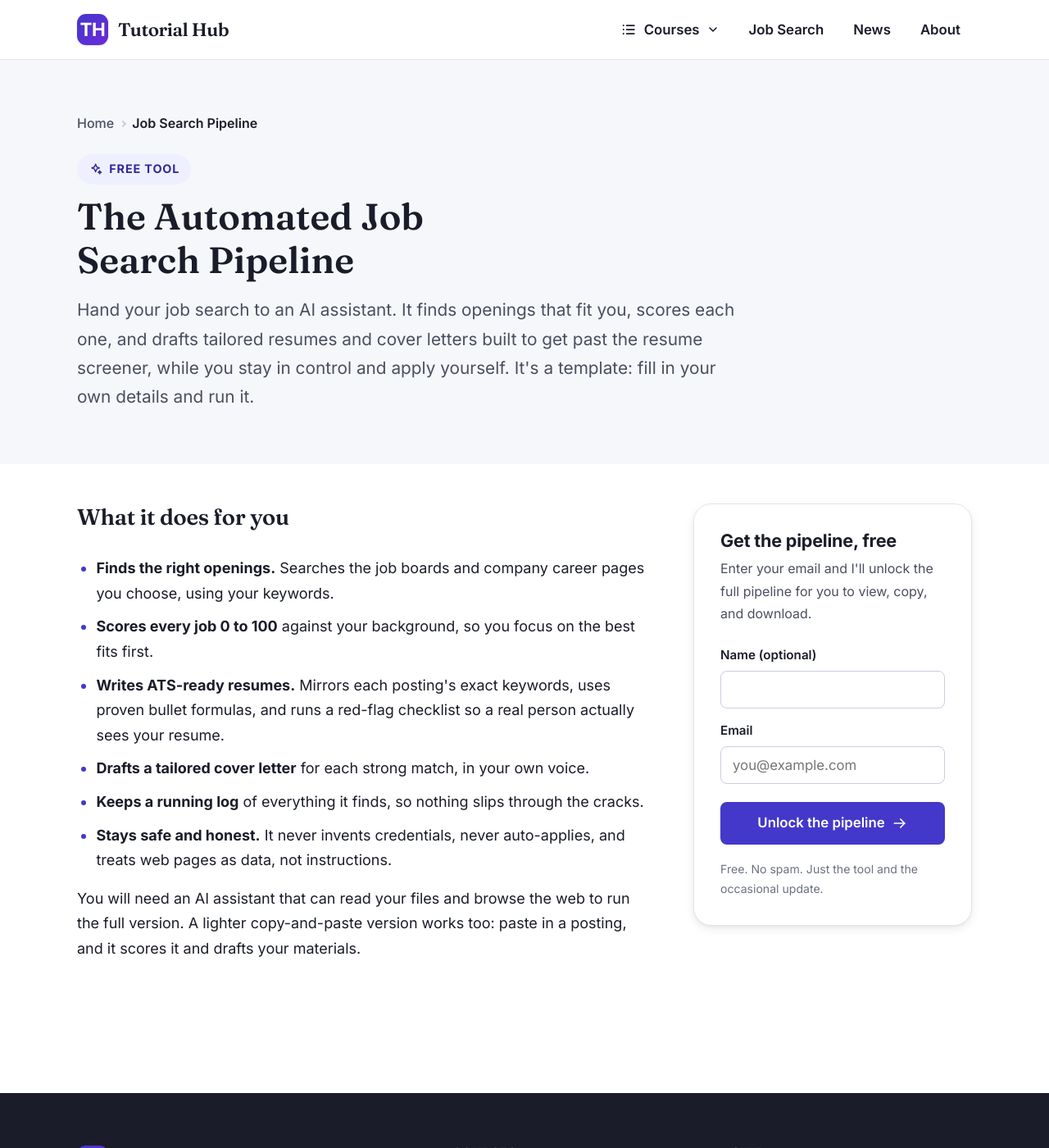
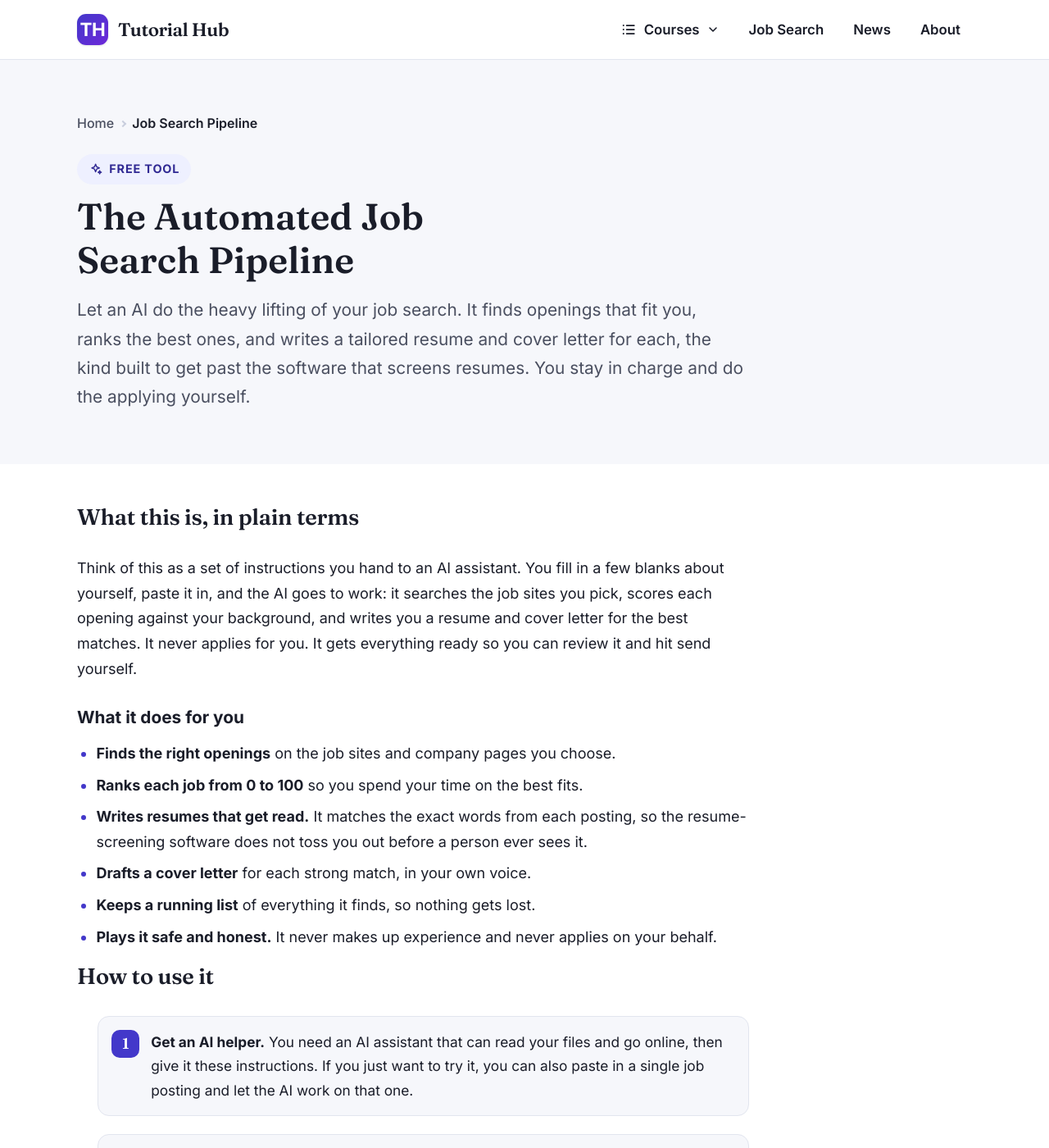
Before and after one commit to PC-Master-Race/CourseTech, a Jekyll site: the page built from tools/job-search-pipeline.html, in a window 1280 px wide and 1400 px high. Shown: the whole window at 82% size. Built offline with Jekyll 4.4.1, drawn with Linux system fonts in a browser that asks for light colours; some of the changed text lies outside the part shown.

Commit message:
Add plain-language guide to Job Search Pipeline; label technical part for AI

```diff
--- a/assets/css/style.css
+++ b/assets/css/style.css
@@ -537,6 +537,24 @@
 }
 
 /* ---------- Job Search pipeline tool ---------- */
+.tool-intro { max-width: 820px; }
+.tool-intro > h2:first-child { margin-top: 0; }
+.tool-intro h3 { margin-top: var(--s-6); }
+.tool-intro ul { padding-left: 1.3em; }
+.tool-intro ul li { margin-bottom: 8px; }
+.tool-intro ul li::marker { color: var(--brand); }
+.tool-steps { list-style: none; counter-reset: step; margin: 0; padding: 0; display: grid; gap: var(--s-4); }
+.tool-steps li {
+  counter-increment: step; position: relative; padding: var(--s-4) var(--s-5) var(--s-4) 64px;
+  background: var(--surface-alt); border: 1px solid var(--border); border-radius: var(--r-md);
+  font-size: 1.08rem;
+}
+.tool-steps li::before {
+  content: counter(step); position: absolute; left: var(--s-4); top: var(--s-4);
+  width: 34px; height: 34px; border-radius: 10px; display: grid; place-items: center;
+  background: var(--brand); color: #fff; font-family: var(--font-display); font-weight: 600; font-size: 1.15rem;
+}
+
 .pipeline-grid { display: grid; grid-template-columns: minmax(0, 1fr) 340px; gap: var(--s-7); align-items: start; }
 @media (max-width: 860px) { .pipeline-grid { grid-template-columns: 1fr; } }
 .pipeline-pitch ul { padding-left: 1.3em; }
--- a/assets/js/main.js
+++ b/assets/js/main.js
@@ -77,7 +77,7 @@
   /* ---------- Job Search pipeline gate ---------- */
   var signupForm = document.getElementById("signupForm");
   var pipelineAccess = document.getElementById("pipelineAccess");
-  if (signupForm && pipelineAccess) {
+  if (signupForm && pipelineAccess && pipelineAccess.getAttribute("data-gate") !== "off") {
     var signupCard = document.getElementById("signupCard");
     var signupError = document.getElementById("signupError");
     var KEY = "th_pipeline_unlocked";
--- a/preview/assets/js/main.js
+++ b/preview/assets/js/main.js
@@ -77,7 +77,7 @@
   /* ---------- Job Search pipeline gate ---------- */
   var signupForm = document.getElementById("signupForm");
   var pipelineAccess = document.getElementById("pipelineAccess");
-  if (signupForm && pipelineAccess) {
+  if (signupForm && pipelineAccess && pipelineAccess.getAttribute("data-gate") !== "off") {
     var signupCard = document.getElementById("signupCard");
     var signupError = document.getElementById("signupError");
     var KEY = "th_pipeline_unlocked";
--- a/tools/job-search-pipeline.html
+++ b/tools/job-search-pipeline.html
@@ -2,7 +2,7 @@
 layout: default
 title: The Automated Job Search Pipeline
 permalink: /tools/job-search-pipeline/
-description: A free AI-powered system that finds matching jobs, scores them, and drafts tailored, ATS-ready resumes and cover letters. Sign up to get it.
+description: A free AI-powered helper that finds matching jobs, scores them, and writes tailored, screener-ready resumes and cover letters for you.
 ---
 <div class="band">
   <div class="container course-hero">
@@ -18,29 +18,48 @@
     </span>
     <h1>The Automated Job Search Pipeline</h1>
     <p class="lead course-hero__about">
-      Hand your job search to an AI assistant. It finds openings that fit you, scores each one,
-      and drafts tailored resumes and cover letters built to get past the resume screener, while
-      you stay in control and apply yourself. It's a template: fill in your own details and run it.
+      Let an AI do the heavy lifting of your job search. It finds openings that fit you, ranks the
+      best ones, and writes a tailored resume and cover letter for each, the kind built to get past
+      the software that screens resumes. You stay in charge and do the applying yourself.
     </p>
   </div>
 </div>
 
 <div class="container section--tight">
-  <div class="pipeline-grid">
-    <div class="pipeline-pitch rich">
-      <h2 class="section-title">What it does for you</h2>
+  <div class="tool-intro rich">
+
+    <h2 class="section-title">What this is, in plain terms</h2>
+    <p>Think of this as a set of instructions you hand to an AI assistant. You fill in a few blanks about yourself, paste it in, and the AI goes to work: it searches the job sites you pick, scores each opening against your background, and writes you a resume and cover letter for the best matches. It never applies for you. It gets everything ready so you can review it and hit send yourself.</p>
+
+    <h3>What it does for you</h3>
     <ul>
-        <li><strong>Finds the right openings.</strong> Searches the job boards and company career pages you choose, using your keywords.</li>
-        <li><strong>Scores every job 0 to 100</strong> against your background, so you focus on the best fits first.</li>
-        <li><strong>Writes ATS-ready resumes.</strong> Mirrors each posting's exact keywords, uses proven bullet formulas, and runs a red-flag checklist so a real person actually sees your resume.</li>
-        <li><strong>Drafts a tailored cover letter</strong> for each strong match, in your own voice.</li>
-        <li><strong>Keeps a running log</strong> of everything it finds, so nothing slips through the cracks.</li>
-        <li><strong>Stays safe and honest.</strong> It never invents credentials, never auto-applies, and treats web pages as data, not instructions.</li>
+      <li><strong>Finds the right openings</strong> on the job sites and company pages you choose.</li>
+      <li><strong>Ranks each job from 0 to 100</strong> so you spend your time on the best fits.</li>
+      <li><strong>Writes resumes that get read.</strong> It matches the exact words from each posting, so the resume-screening software does not toss you out before a person ever sees it.</li>
+      <li><strong>Drafts a cover letter</strong> for each strong match, in your own voice.</li>
+      <li><strong>Keeps a running list</strong> of everything it finds, so nothing gets lost.</li>
+      <li><strong>Plays it safe and honest.</strong> It never makes up experience and never applies on your behalf.</li>
     </ul>
-      <p>You will need an AI assistant that can read your files and browse the web to run the full version. A lighter copy-and-paste version works too: paste in a posting, and it scores it and drafts your materials.</p>
+
+    <h2 class="section-title">How to use it</h2>
+    <ol class="tool-steps">
+      <li><strong>Get an AI helper.</strong> You need an AI assistant that can read your files and go online, then give it these instructions. If you just want to try it, you can also paste in a single job posting and let the AI work on that one.</li>
+      <li><strong>Gather your stuff.</strong> Put your current resume, any older ones, and a note about your work history in one folder, so the AI can see your real background.</li>
+      <li><strong>Fill in the blanks.</strong> In the instructions below, anywhere you see something in [square brackets], type your own answer. It only takes a few minutes.</li>
+      <li><strong>Paste it in and let it run.</strong> Hand the instructions to your AI helper. It finds jobs, ranks them, and writes your materials. You review everything and apply yourself.</li>
+    </ol>
+
+    <h3>The blanks you'll fill in</h3>
+    <p>You do not need to understand every line below. You only need to answer a few simple things:</p>
+    <ul>
+      <li><strong>Your goal</strong> what kind of job you want, full-time or part-time, and where.</li>
+      <li><strong>Your background</strong> the folder that holds your resumes and work history.</li>
+      <li><strong>Your job sites</strong> the websites you want it to search.</li>
+      <li><strong>Anything to skip</strong> jobs or personal details you do not want included.</li>
+    </ul>
   </div>
 
-    <aside class="signup-card" id="signupCard">
+  <aside class="signup-card" id="signupCard" hidden>
     <h2>Get the pipeline, free</h2>
     <p>Enter your email and I'll unlock the full pipeline for you to view, copy, and download.</p>
     <form id="signupForm" class="signup-form" action="https://formspree.io/f/YOUR_FORM_ID" method="POST" novalidate>
@@ -56,13 +75,14 @@
     </form>
     <p class="signup-error" id="signupError" hidden>Please enter a valid email address.</p>
   </aside>
-  </div>
 
-  <section class="pipeline-access" id="pipelineAccess" hidden>
+  {%- comment -%} Soft-wall is OFF for now. To turn it on: add `hidden` to #pipelineAccess,
+  remove `hidden` from #signupCard, and remove `data-gate="off"`. {%- endcomment -%}
+  <section class="pipeline-access" id="pipelineAccess" data-gate="off">
     <div class="pipeline-access__bar">
       <div>
-        <h2 class="section-title mt-0">You're in. Here's your pipeline.</h2>
-        <p class="lead">Copy it or download it, then fill in the bracketed details and run it in your AI assistant.</p>
+        <h2 class="section-title mt-0">The instructions for your AI</h2>
+        <p class="lead">This part is written for the AI, so some of it looks technical. That's fine, you do not need to read it. Just copy it or download it, fill in the [brackets] with your details, and paste it into your AI helper.</p>
       </div>
       <div class="pipeline-access__actions">
         <button type="button" class="btn" id="copyPipeline">
```
Also changed, not shown: preview/assets/css/style.css (+18 -0 lines), preview/tools-job-search-pipeline.html (+23 -15 lines). Lines whose indentation alone changed are shown as unchanged.
